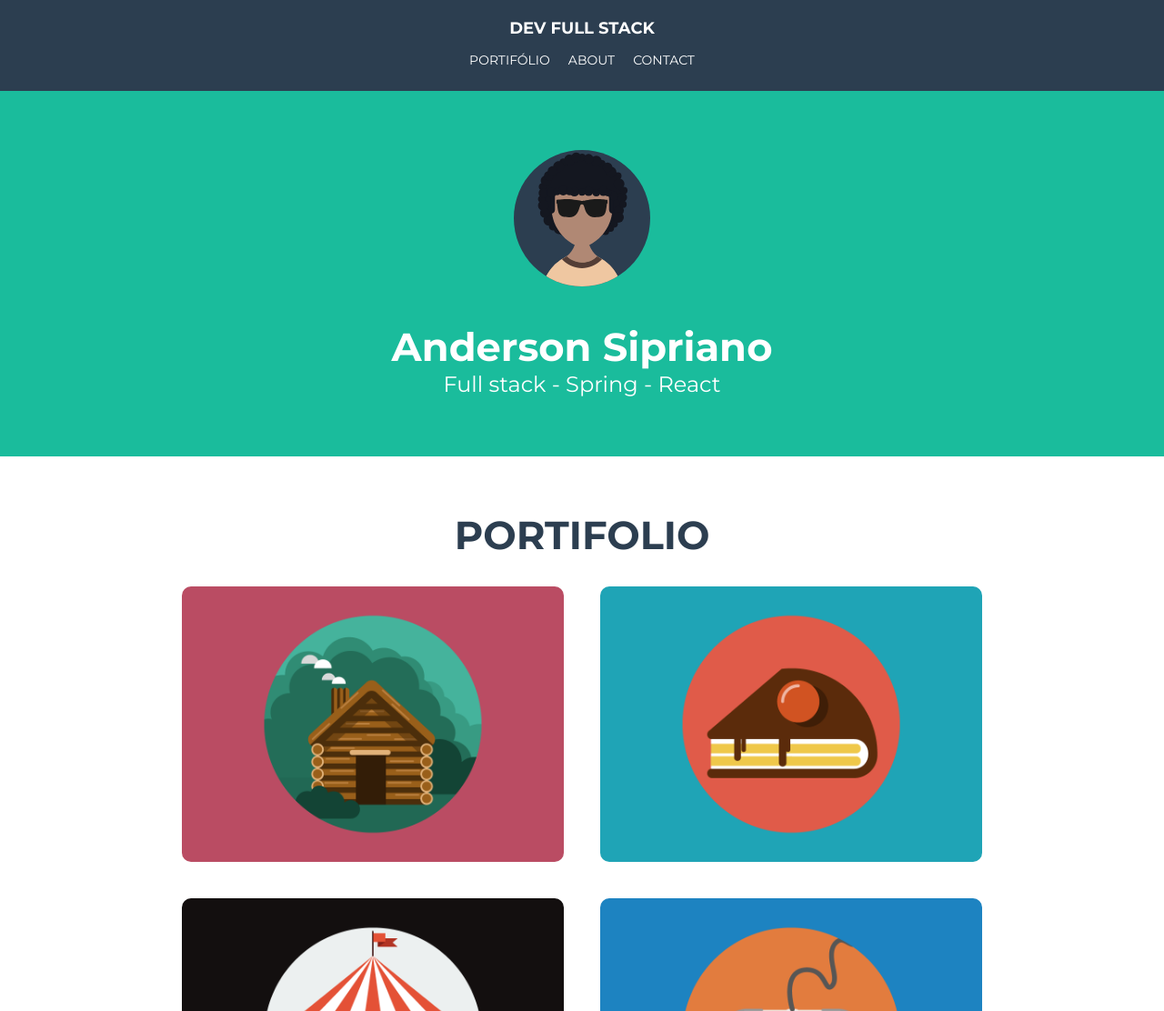
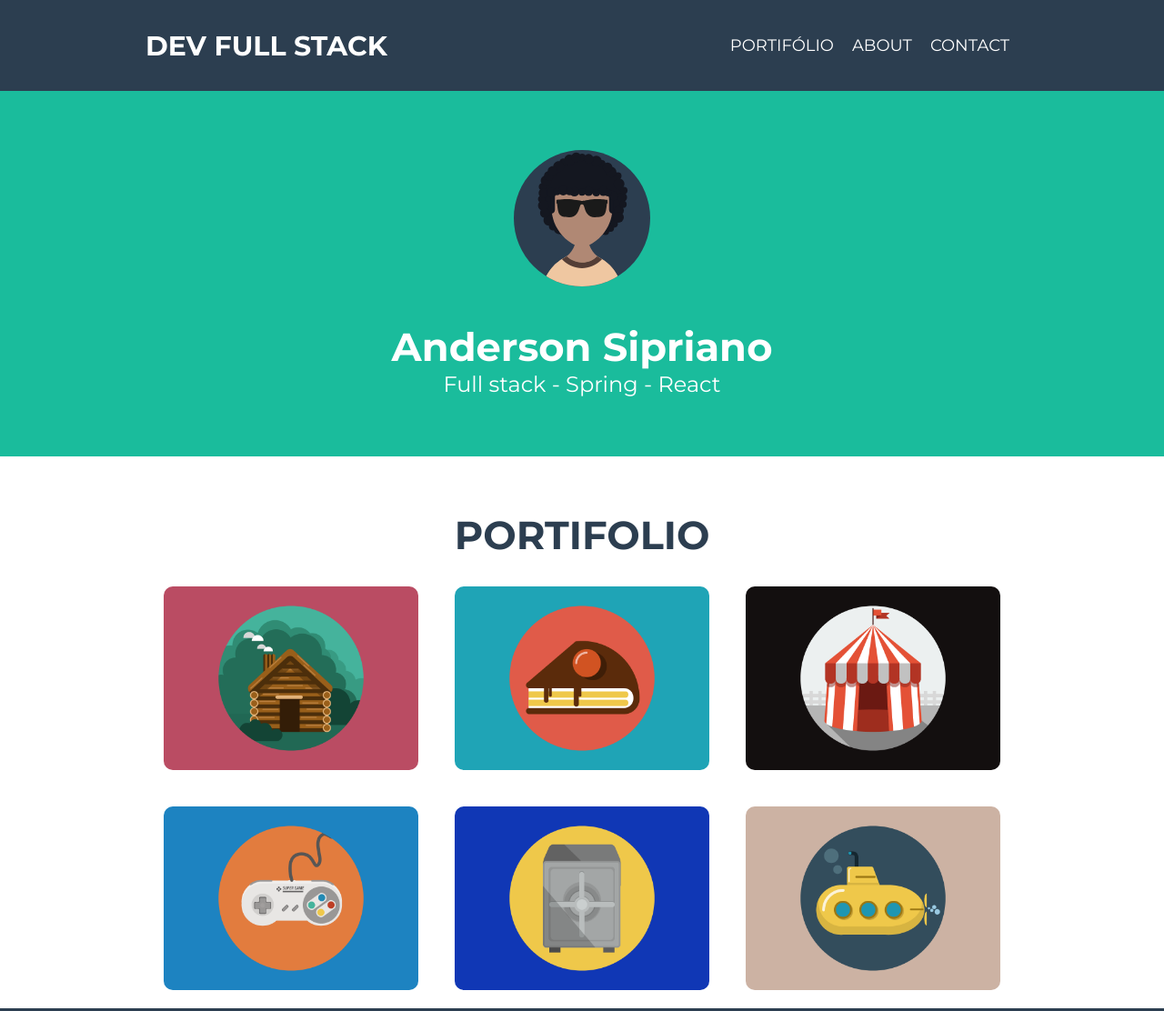
Before and after one commit to Sipriano-Dev/ds-profile, a plain HTML site: page index.html in a window 1280 px wide. Shown: the top 1112 px of the page at 91% size. Drawn offline with Linux system fonts and the light colour scheme.

Commit message:
Refatorando repetições de código

```diff
--- a/css/styles.css
+++ b/css/styles.css
@@ -30,11 +30,6 @@ header {
 }
 
 nav {
-  width: 100%;
-  max-width: 960px;
-  /*esquema para a div centralizar em relação a div pai, ao invés de fica no canto, nesse caso o header, só funciona se tiver
-  especificado uma largura, como acima de 960px, 100% ajuda ocupa tudo com o limite da largura maxima, ai centraliza*/
-  margin: 0 auto;
   display: flex;
   flex-direction: column;
   /*quando está invertido para coluna, usa esse para alinha no centro*/
@@ -105,9 +100,11 @@ footer img {
   font-size: 1rem;
 }
 
-#portifolio {
+.container {
   width: 100%;
   max-width: 960px;
+  /*esquema para a div centralizar em relação a div pai, ao invés de fica no canto, nesse caso o header, só funciona se tiver
+  especificado uma largura, como acima de 960px, 100% ajuda ocupa tudo com o limite da largura maxima, ai centraliza*/
   margin: 0 auto;
 }
 
@@ -132,7 +129,7 @@ footer img {
   /*a img vai se manter proporcional e vai descontar 20px de cada lado de margem*/
   width: calc(100% - 40px);
   /*quando a img alcançar 420px, ela para de crescer*/
-  max-width: 420px;
+  max-width: 280px;
   margin: 20px;
   border-radius: 10px;
   cursor: pointer;
@@ -157,4 +154,29 @@ footer img {
     /* Aumente essa medida de acordo com a medida do projeto, pra bater px com rem */
     font-size: 24px;
   }
+
+  header {
+    display: flex;
+    align-items: center;
+  }
+
+  nav {
+    /* É necessário escrever o row, mesmo sendo padrão, para sobrescrever o column
+    e não precisa coloca código que já tem em cima */
+    flex-direction: row;
+    justify-content: space-between;
+  }
+
+  nav ul li {
+    font-size: 18px;
+  }
+
+  .nav-brand {
+    font-size: 30px;
+    margin: 0;
+  }
+
+  #portifolio img {
+    width: 280px;
+  }
 }
--- a/index.html
+++ b/index.html
@@ -8,7 +8,7 @@
   </head>
   <body>
     <header>
-      <nav>
+      <nav class="container">
         <!--Colocar # faz com que volte pra ela mesma-->
         <a href="#" class="nav-brand">Dev Full Stack</a>
         <ul>
@@ -28,7 +28,7 @@
         <h1>Anderson Sipriano</h1>
         <p>Full stack - Spring - React</p>
       </section>
-      <section id="portifolio">
+      <section id="portifolio" class="container">
         <h2>Portifolio</h2>
         <div class="portifolio-container">
           <img src="img/portfolio1.png" alt="Portifolio 1" />
```
